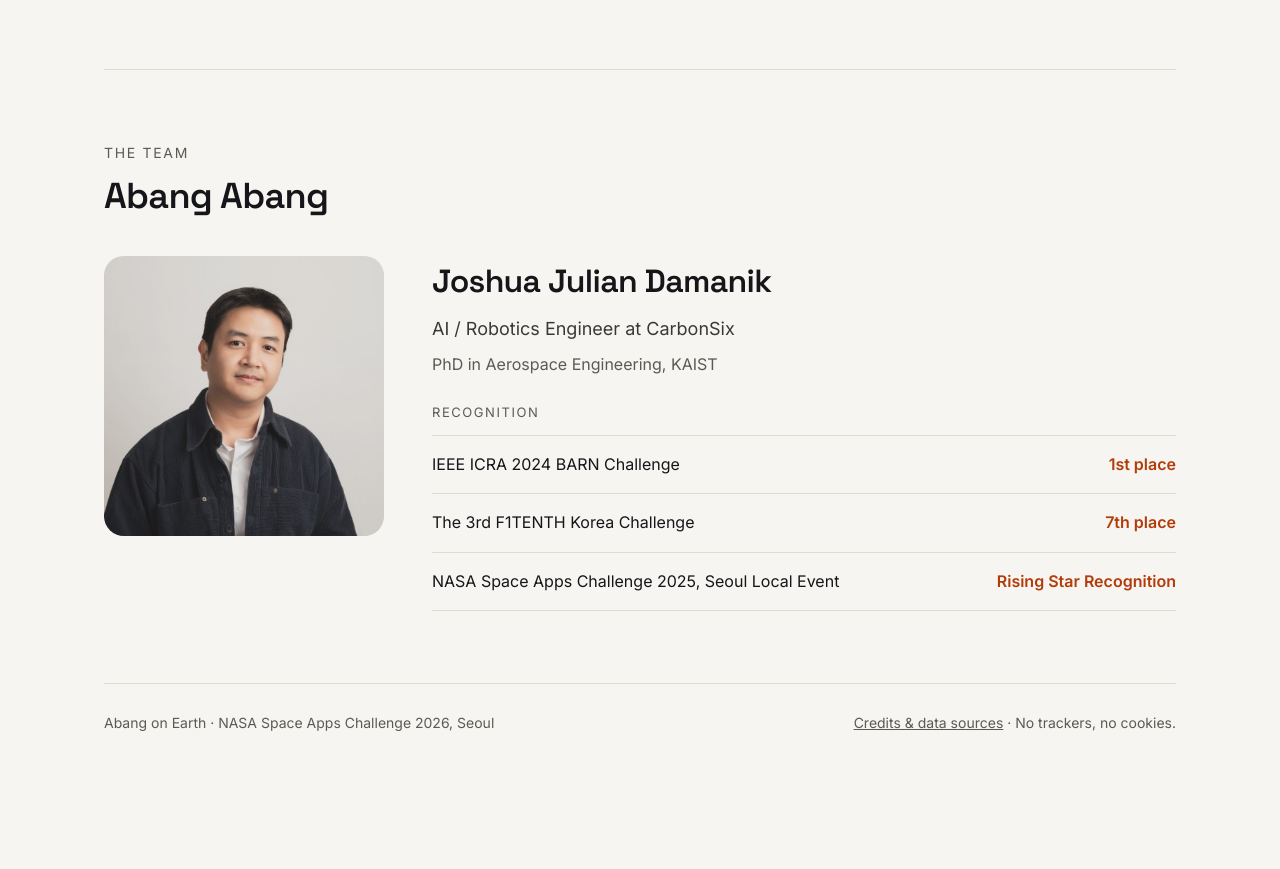
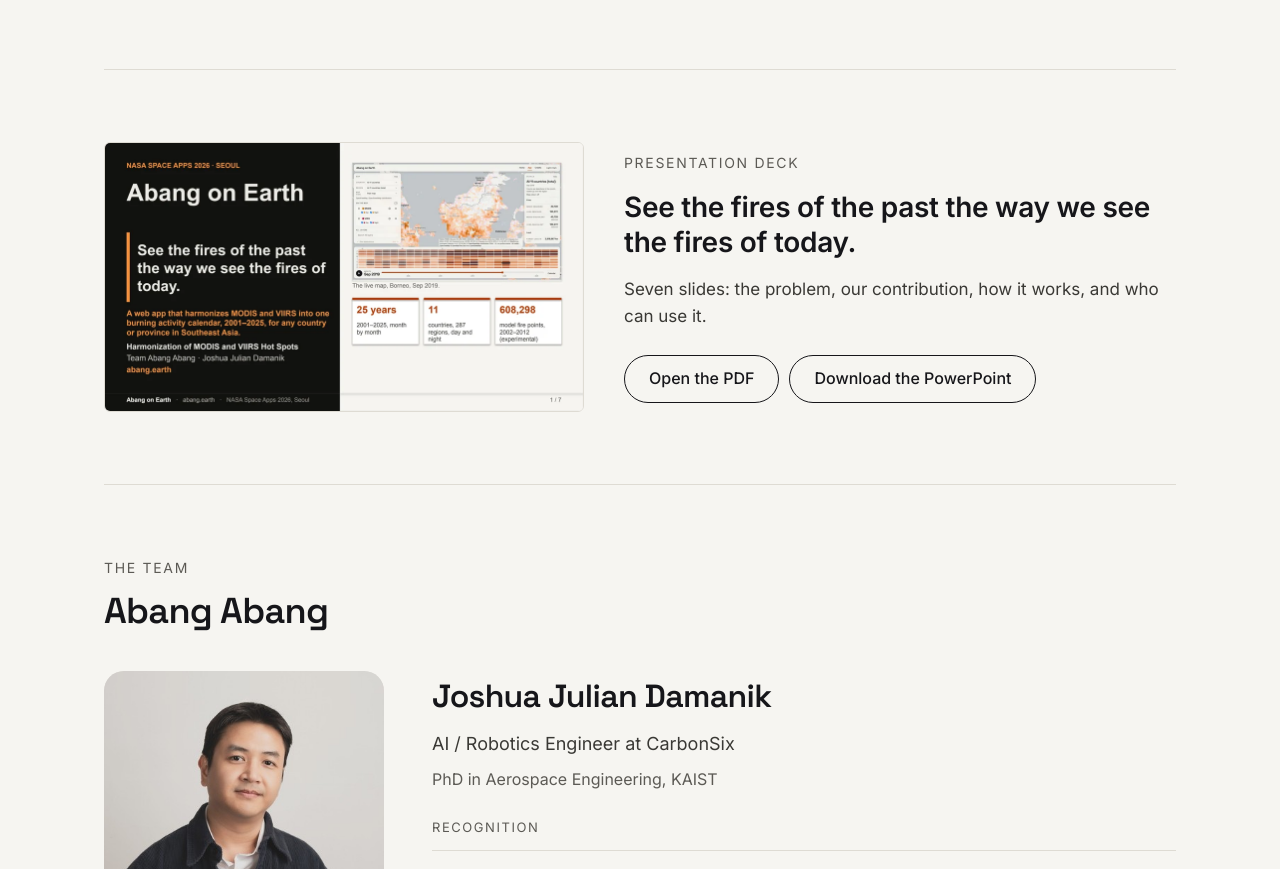
Before and after one commit to damanikjosh/abang_on_earth, a website built with Vite: page index.html in a window 1280 px wide. Shown: the part 8119-8988 px from the top of the page. Before the commit the page ends 8894 px from the top, so only its background shows below. Built offline with nearby package versions, Linux system fonts and the light colour scheme.

Commit message:
Landing page: Presentation deck row with the first slide and links to the PDF and PowerPoint files

```diff
--- a/index.html
+++ b/index.html
@@ -161,6 +161,17 @@
 </div>
 </div>
 </section>
+<section class="band" id="deck" aria-labelledby="deck-h">
+<div class="paper deck">
+<picture><source type="image/webp" srcset="deck/deck-p1.webp"><img src="deck/deck-p1.png" width="960" height="540" loading="lazy" decoding="async" alt="First slide of the presentation deck: Abang on Earth. See the fires of the past the way we see the fires of today."></picture>
+<div class="stack">
+<p class="eyebrow">Presentation deck</p>
+<h2 class="paper-title" id="deck-h">See the fires of the past the way we see the fires of today.</h2>
+<p class="body paper-by">Seven slides: the problem, our contribution, how it works, and who can use it.</p>
+<p class="paper-act"><a class="pill" id="deck-pdf" href="deck/abang-on-earth-deck.pdf" target="_blank" rel="noopener">Open the PDF</a> <a class="pill" id="deck-pptx" href="deck/abang-on-earth-deck.pptx" download>Download the PowerPoint</a></p>
+</div>
+</div>
+</section>
 
 <section class="band" id="team" aria-labelledby="team-h">
 <div class="stack" style="gap:12px">
--- a/src/home.css
+++ b/src/home.css
@@ -46,6 +46,8 @@
 .home .paper-title{margin:0;font-size:clamp(20px,2.6vw,28px);line-height:1.25;font-weight:600;letter-spacing:-.01em}
 .home .paper-by,.home .paper-status{margin:0}.home .paper-act{margin:8px 0 0;display:flex;flex-wrap:wrap;gap:10px;align-items:center}.home .paper-act span{color:var(--muted)}
 @media (max-width:640px){.home .paper{grid-template-columns:1fr;gap:20px}.home .paper img{max-width:360px}}
+.home .deck{grid-template-columns:minmax(0,480px) 1fr}.home .deck img{aspect-ratio:16/9}
+@media (max-width:640px){.home .deck{grid-template-columns:1fr}.home .deck img{max-width:480px}}
 .home .paper [hidden]{display:none!important}/* .pill sets display, which would beat the hidden attribute (private mode showed the link) */
 
 /* Facts row: the same two-column row pattern as the other rows (text stack + visual); diagrams are inline SVG on the page's own colour tokens */
```
Also changed, not shown: public/deck/deck-p1.png (added), public/deck/deck-p1.webp (added), 2 other files.
